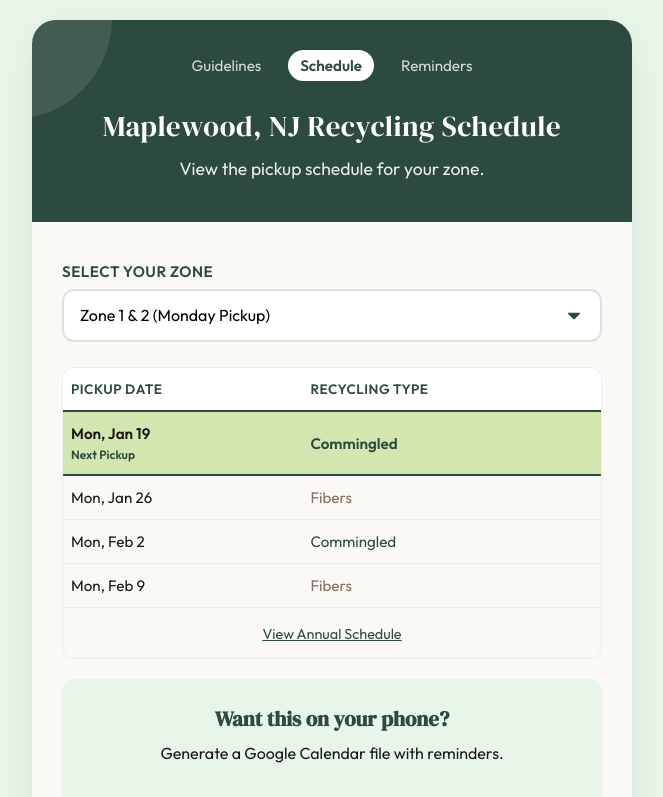
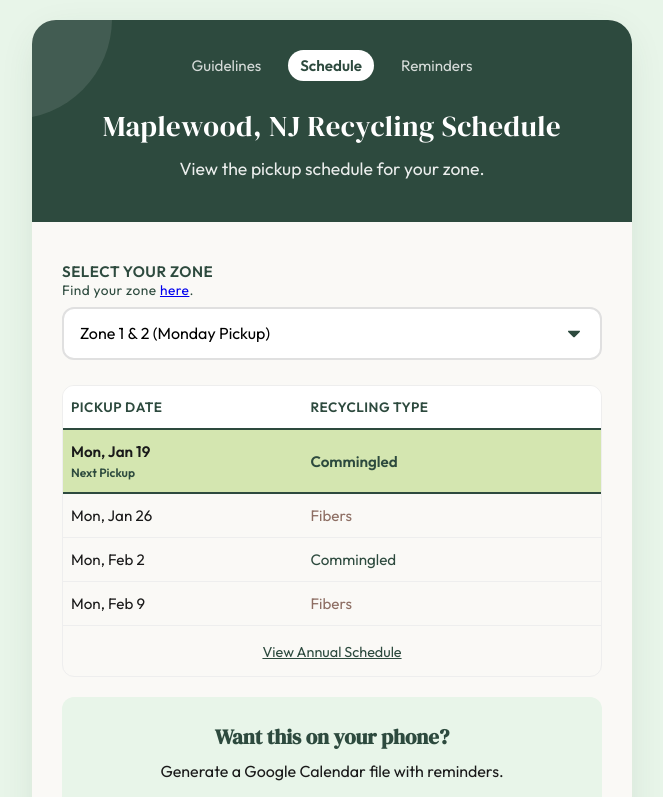
Before and after one commit to franktisellano/maplewoodrecycling, a React (Vite) app: page / in a window 1280 px wide. Shown: the top 797 px of the page, without its empty margins (308-971 px from the left). Built offline with nearby package versions, Linux system fonts and the light colour scheme.

Commit message:
adds a link to find your zone more easily

```diff
--- a/src/pages/Schedule.jsx
+++ b/src/pages/Schedule.jsx
@@ -53,7 +53,10 @@ function Schedule() {
     return (
         <>
             <div className="form-group">
-                <label htmlFor="zone-select">Select Your Zone</label>
+                <label htmlFor="zone-select">
+                    Select Your Zone
+                    <span className="schedule-sub">Find your zone <a href="https://www.maplewoodnj.gov/Home/Components/News/News/1250/15" target="_blank" rel="noopener noreferrer">here</a>.</span>
+                </label>
                 <select
                     id="zone-select"
                     value={zone}
```
